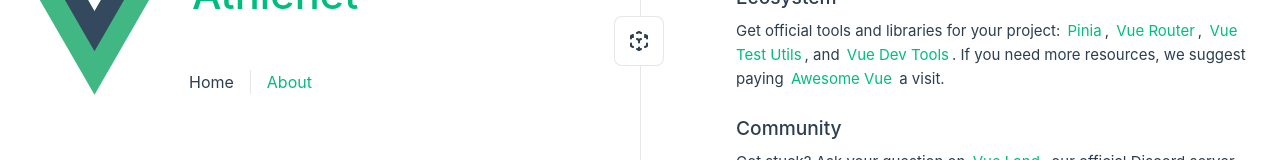
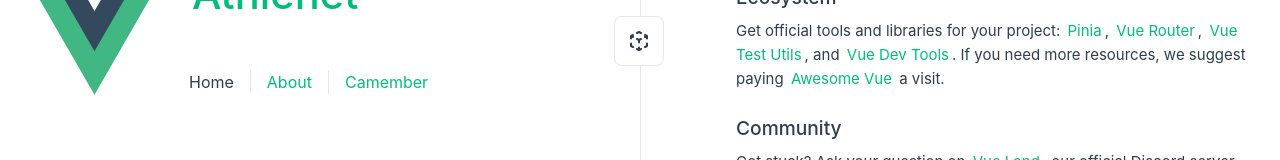
Before and after one commit to Hirumacell/epsi-vue-npx, a Vue app: page / in a window 1280 px wide. Shown: the part 360-520 px from the top of the page. Built offline with nearby package versions, Linux system fonts and the light colour scheme.

Commit message:
mise en place view camember

```diff
--- a/package.json
+++ b/package.json
@@ -12,6 +12,7 @@
   },
   "dependencies": {
     "chart.js": "^4.4.1",
+    "routes": "^2.1.0",
     "unocss": "^0.58.0",
     "vue": "^3.3.10",
     "vue-chartjs": "^5.3.0",
--- a/src/App.vue
+++ b/src/App.vue
@@ -13,6 +13,7 @@
       <nav>
         <RouterLink to="/">Home</RouterLink>
         <RouterLink to="/about">About</RouterLink>
+        <RouterLink to="/camember">Camember</RouterLink>
       </nav>
     </div>
   </header>
--- a/src/router/index.js
+++ b/src/router/index.js
@@ -2,6 +2,7 @@
 import HomeView from '../views/HomeView.vue'
 import { Chart } from 'chart.js'
 import BarChart from '@/views/BarChart.vue'
+
 
 const router = createRouter({
   history: createWebHistory(import.meta.env.BASE_URL),
@@ -10,6 +11,11 @@
       path: '/',
       name: 'home',
       component: HomeView
+    },
+    {
+      path: '/camember',
+      name: 'camember',
+      component: BarChart
     },
     {
       path: '/about',
```
Also changed, not shown: 1 other file (tests, documents, lock files or other folders).
